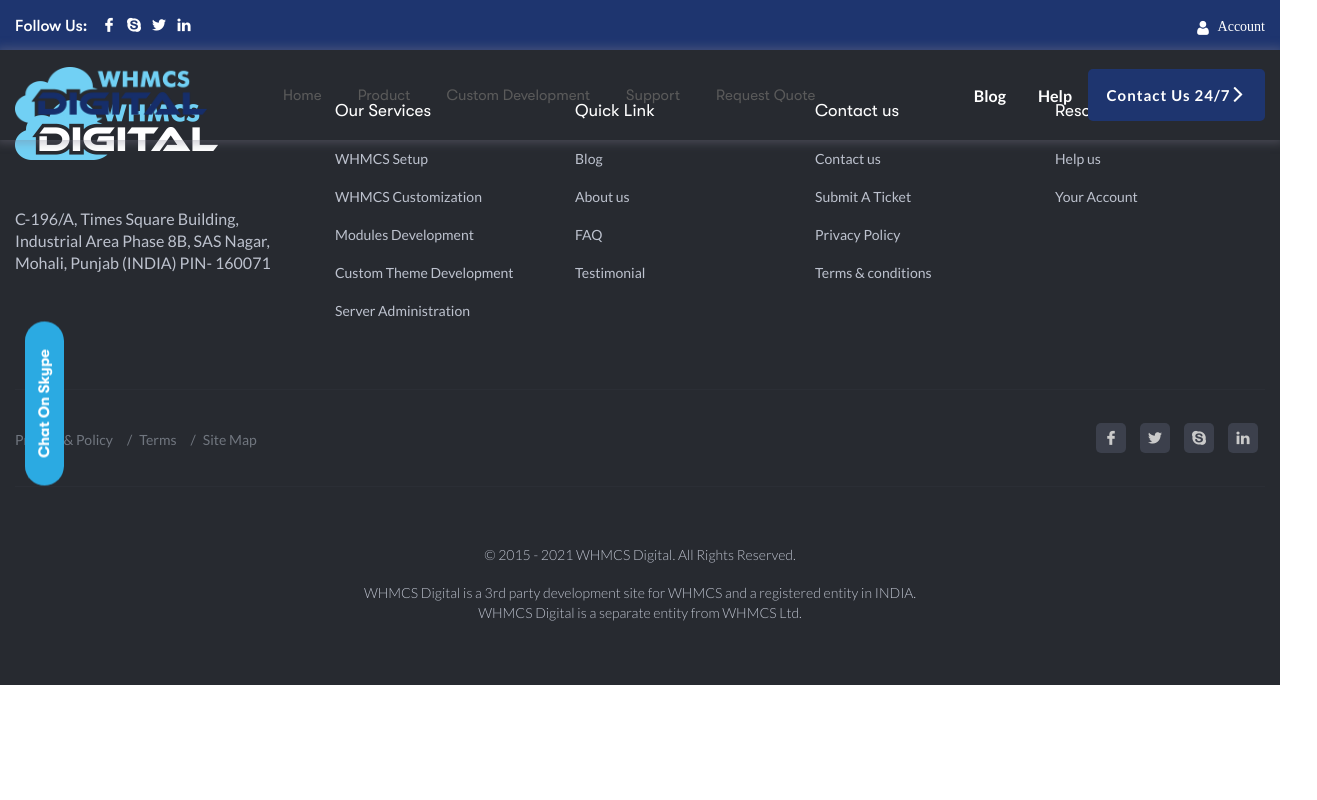
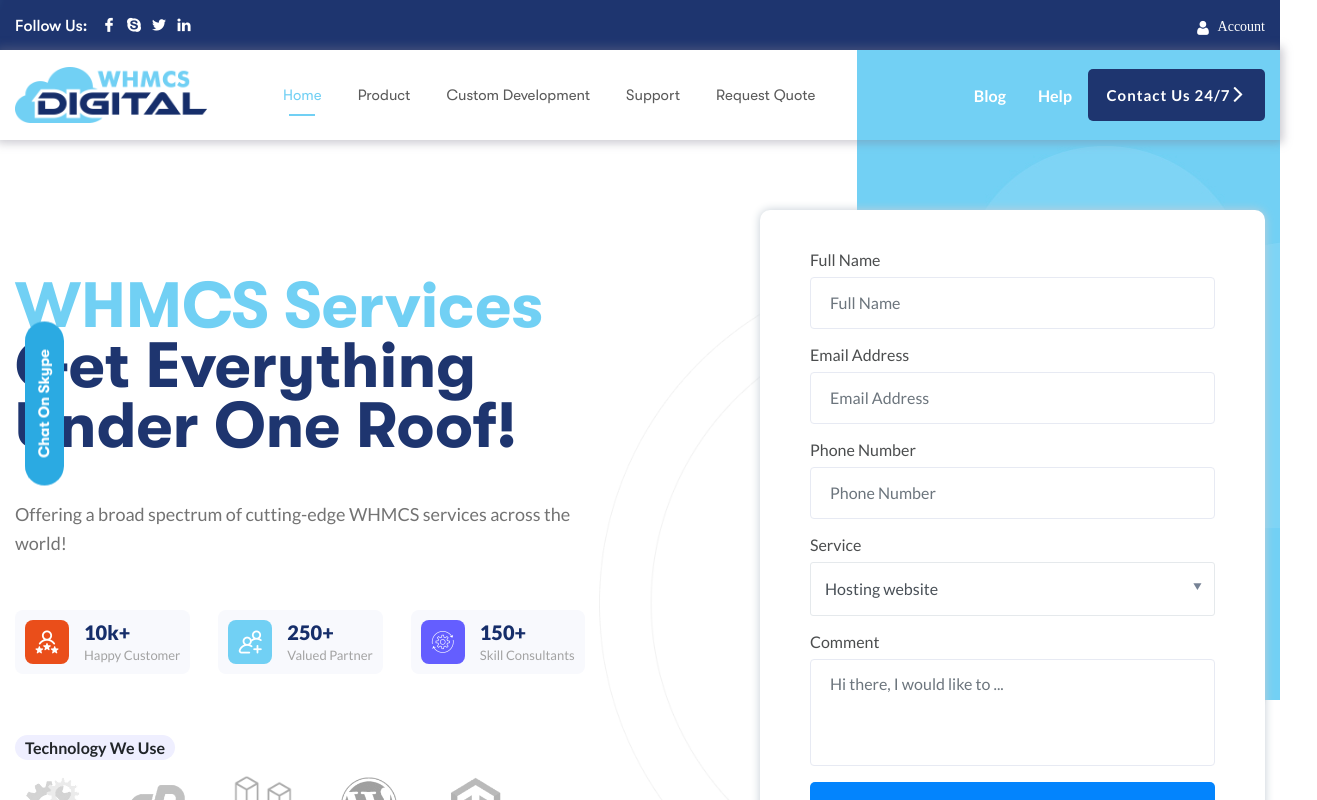
Before and after one commit to rakesh610weblab/whmcs-digital, a React (Create React App) app: page / in a window 1280 px wide. Shown: the top 800 px of the page, 1317 px wide, since content can reach past the window. Built offline with nearby package versions, Linux system fonts and the light colour scheme; a web font is replaced by a local one.

Commit message:
intial commit

```diff
--- a/package.json
+++ b/package.json
@@ -7,13 +7,17 @@
     "@testing-library/jest-dom": "^5.16.2",
     "@testing-library/react": "^12.1.2",
     "@testing-library/user-event": "^13.5.0",
+    "emailjs": "^3.7.0",
+    "emailjs-com": "^3.2.0",
     "gh-pages": "^3.2.3",
     "react": "^17.0.2",
     "react-dom": "^17.0.2",
     "react-faqs-component": "^1.0.4",
+    "react-hook-form": "^7.27.1",
     "react-router-dom": "^6.2.1",
     "react-scripts": "5.0.0",
     "react-slick": "^0.28.1",
+    "react-toastify": "^8.2.0",
     "react-top-loading-bar": "^2.1.0",
     "web-vitals": "^2.1.4"
   },
--- a/src/App.js
+++ b/src/App.js
@@ -29,7 +29,7 @@
         <Header/>
         <LoadingBar color='#71d0f4' height={3} loaderSpeed={1500} waitingTime={1500} progress={progress} onLoaderFinished={() => setProgress(0)}/>
         <Routes>
-          <Route exact path="/home" element={<Home setProgress={setProgress} />} />
+          <Route exact path="/" element={<Home setProgress={setProgress} />} />
           <Route exact path="/whmcs-modules-themes" element={<Product setProgress={setProgress}/>} />
           <Route exact path="/custom-whmcs-development" element={<Customdevelopment setProgress={setProgress}/>} />
           <Route exact path="/privacy" element={<Privacy setProgress={setProgress}/>} />
--- a/src/Components/Frontend/ContactusForm.js
+++ b/src/Components/Frontend/ContactusForm.js
@@ -1,43 +1,140 @@
-import React from 'react';
+import React from "react";
+import { useForm } from "react-hook-form";
+import emailjs from "emailjs-com";
+import { ToastContainer, toast } from "react-toastify";
+import "react-toastify/dist/ReactToastify.min.css";
 
 const ContactusForm = () => {
+  const SERVICE_ID = "service_9dhehpr";
+  const TEMPLATE_ID = "template_1urc2g8";
+  const USER_ID = "user_hAeKHppjv1vV4XEelPZGw";
+
+  const {
+    register,
+    handleSubmit,
+    reset,
+    formState: { errors },
+  } = useForm();
+
+  // Function that displays a success toast on bottom right of the page when form submission is successful
+  const toastifySuccess = () => {
+    toast("Form sent!", {
+      position: "bottom-right",
+      autoClose: 5000,
+      hideProgressBar: true,
+      closeOnClick: false,
+      pauseOnHover: true,
+      draggable: false,
+      className: "submit-feedback success",
+      toastId: "notifyToast",
+    });
+  };
+
+  // Function called on submit that uses emailjs to send email of valid contact form
+  const onSubmit = async (data) => {
+    // Destrcture data object
+    const { name, email, phone, service, message } = data;
+    try {
+      const templateParams = {
+        name,
+        email,
+        phone,
+        service,
+        message,
+      };
+
+      await emailjs.send(SERVICE_ID, TEMPLATE_ID, templateParams, USER_ID);
+
+      reset();
+      toastifySuccess();
+    } catch (e) {
+      console.log(e);
+    }
+  };
+
   return (
     <>
-        <form action="" name="contactus" id="contactus">
+
+              <div className="contactForm">
+                <form
+                  id="contactus"
+                  onSubmit={handleSubmit(onSubmit)}
+                  noValidate
+                >
                   <div className="form-group">
-                    <label>Full Name</label>
+                  <label>Full Name</label>
                     <input
                       type="text"
-                      className="form-control"
                       name="name"
+                      {...register("name", {
+                        required: {
+                          value: true,
+                          message: "Please enter your name",
+                        },
+                        maxLength: {
+                          value: 30,
+                          message: "Please use 30 characters or less",
+                        },
+                      })}
+                      className="form-control formInput"
                       placeholder="Full Name"
-                      required=""
-                    />
+                    ></input>
+                    {errors.name && (
+                      <span className="errorMessage">
+                        {errors.name.message}
+                      </span>
+                    )}
                   </div>
                   <div className="form-group">
-                    <label>Email Adress</label>
+                  <label>Email Address</label>
                     <input
                       type="email"
-                      className="form-control"
                       name="email"
+                      {...register("email", {
+                        required: true,
+                        pattern:
+                          /^[a-zA-Z0-9.!#$%&’*+/=?^_`{|}~-]+@[a-zA-Z0-9-]+(?:\.[a-zA-Z0-9-]+)*$/,
+                      })}
+                      className="form-control formInput"
                       placeholder="Email Address"
-                      required=""
-                    />
+                    ></input>
+                    {errors.email && (
+                      <span className="errorMessage">
+                        Please enter a valid email address
+                      </span>
+                    )}
                   </div>
+
                   <div className="form-group">
-                    <label>Phone</label>
+                  <label>Phone Number</label>
                     <input
                       type="text"
-                      className="form-control"
                       name="phone"
+                      {...register("phone", {
+                        required: {
+                          value: true,
+                          message: "Please enter a phone no.",
+                        },
+                      })}
+                      className="form-control formInput"
                       placeholder="Phone Number"
-                      required=""
-                    />
+                    ></input>
+                    {errors.phone && (
+                      <span className="errorMessage">
+                        {errors.phone.message}
+                      </span>
+                    )}
                   </div>
+
                   <div className="form-group">
                     <label>Service</label>
                     <div className="custom_select form-control">
-                      <select required="" name="service">
+                      <select name="service" {...register("service", {
+                        required: {
+                          value: true,
+                          message: "Please Select service",
+                        },
+                      })}>
                         <option selected="">Hosting website</option>
                         <option>WHMCS Setup</option>
                         <option>WHMCS Customization</option>
@@ -46,23 +143,76 @@
                         <option>Server Administration</option>
                       </select>
                     </div>
-                  </div>
-                  <div className="form-group">
-                    <label>Comment</label>
-                    <textarea
-                      className="form-control"
-                      name="comment"
-                      placeholder="Hi there, I would like to ..."
-                    ></textarea>
+                    {errors.service && (
+                      <span className="errorMessage">
+                        {errors.service.message}
+                      </span>
+                    )}
                   </div>
 
                   <div className="form-group">
-                    <button className="default_btn" type="submit">
+                  <label>Comment</label>
+                    <textarea
+                      rows={3}
+                      name="message"
+                      {...register("message", {
+                        required: true,
+                      })}
+                      className="form-control formInput"
+                      placeholder="Hi there, I would like to ..."
+                    ></textarea>
+                    {errors.message && (
+                      <span className="errorMessage">
+                        Please enter a message
+                      </span>
+                    )}
+                  </div>
+                  <div className="form-group">
+                    <button className="default_btn submit-btn" type="submit">
                       SEND NOW
                     </button>
-                    <div id="message"></div>
                   </div>
                 </form>
+              </div>
+              <ToastContainer />
+
+
+      {/* <form action="" name="contactus" id="contactus">
+        <div className="form-group">
+          <label>Full Name</label>
+          <input type="text" className="form-control" name="name" placeholder="Full Name" required=""/>
+        </div>
+        <div className="form-group">
+          <label>Email Adress</label>
+          <input type="email" className="form-control" name="email" placeholder="Email Address" required=""/>
+        </div>
+        <div className="form-group">
+          <label>Phone</label>
+          <input type="text" className="form-control" name="phone" placeholder="Phone Number" required=""/>
+        </div>
+        <div className="form-group">
+          <label>Service</label>
+          <div className="custom_select form-control">
+            <select required="" name="service">
+              <option selected="">Hosting website</option>
+              <option>WHMCS Setup</option>
+              <option>WHMCS Customization</option>
+              <option>Modules Development</option>
+              <option>Custom Theme Development</option>
+              <option>Server Administration</option>
+            </select>
+          </div>
+        </div>
+        <div className="form-group">
+          <label>Comment</label>
+          <textarea className="form-control" name="comment" placeholder="Hi there, I would like to ..."></textarea>
+        </div>
+
+        <div className="form-group">
+          <button className="default_btn" type="submit"> SEND NOW </button>
+          <div id="message"></div>
+        </div>
+      </form> */}
     </>
   );
 };
--- a/src/Components/Frontend/Header.js
+++ b/src/Components/Frontend/Header.js
@@ -71,7 +71,7 @@
               <div className="col-12">
                 <nav className="navbar navbar-expand-lg navbar-light">
                   <div className="container-fluid">
-                    <Link className="navbar-brand" to="/home">
+                    <Link className="navbar-brand" to="/">
                       <img src="/whmcs-digital/images/logo.png" alt="Logo" />
                     </Link>
                     <button
@@ -105,7 +105,7 @@
                           <NavLink
                             activeclassname="active"
                             className="nav-link"
-                            to="/home"
+                            to="/"
                           >
                             Home
                           </NavLink>
```
